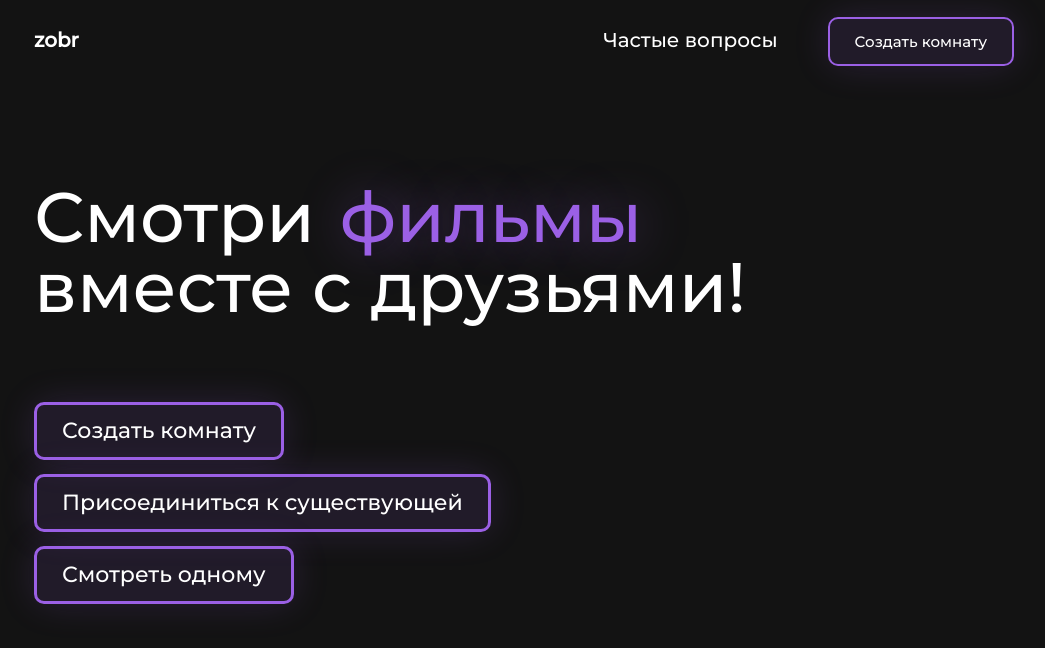
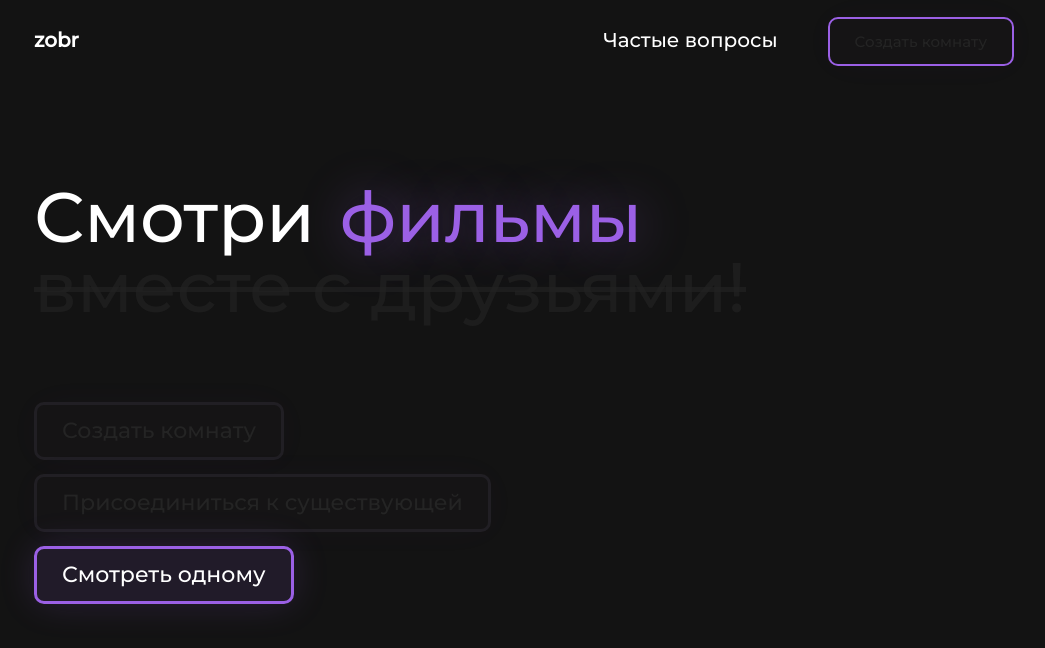
Before and after one commit to TePMo-Tapo4eK/zobr, a React app: page / in a window 1280 px wide. Shown: the whole page, without its empty margins (116-1161 px from the left). Built offline with nearby package versions, Linux system fonts and the light colour scheme.

```diff
--- a/src/components/FilmModal.js
+++ b/src/components/FilmModal.js
@@ -1,7 +1,7 @@
 import React from "react";
 import "./css-comp/film-modal.css";
 import img from "./images/1.jpg";
-import Slider from "./slider/slider";
+import { Link } from "react-router-dom";
 
 const FilmModal = ({ active, setActive }) => {
   return (
@@ -46,9 +46,9 @@
               </div>
             </div>
             <div className="film_btn">
-              <a className="btn" href="13-res.html">
+              <Link className="btn" to='/film'>
                 Выбрать фильм и создать комнату
-              </a>
+              </Link>
             </div>
           </div>
           </div>
--- a/src/components/MainPageContent.js
+++ b/src/components/MainPageContent.js
@@ -7,10 +7,10 @@
     <div className="main_page_content">
         <div className="page_text">
             <h1 className="title">Смотри <p className="title_p">фильмы</p></h1>
-            <p className="title">вместе с друзьями!</p>
+            <p className="title disabled-text">вместе с друзьями!</p>
             <ul className="page_btns">
-                <li><Link to='/create' className="btn">Создать комнату</Link></li>
-                <li><Link to='/join' className="btn">Присоединиться к существующей</Link></li>
+                <li><Link to='/create' className="btn disabled" >Создать комнату</Link></li>
+                <li><Link to='/join' className="btn disabled">Присоединиться к существующей</Link></li>
                 <li><Link to='/films'className="btn">Смотреть одному</Link></li>
             </ul>
         </div>
--- a/src/components/header.js
+++ b/src/components/header.js
@@ -11,7 +11,7 @@
         </div>
         <ul>
           <li><a className="link">Частые вопросы</a></li>
-          <li><Link className="btn" to="/create">Создать комнату</Link></li>
+          <li><Link className="btn disabled" to="/create">Создать комнату</Link></li>
         </ul>
       </div>
     </div>
--- a/src/pages/App.css
+++ b/src/pages/App.css
@@ -13,6 +13,20 @@
     -moz-box-shadow: 0px 0px 38px -3px rgba(155, 96, 229, 0.2);
     box-shadow: 0px 0px 38px -3px rgba(155, 96, 229, 0.2);
 }
+.disabled{
+    color: rgb(36, 36, 36);
+    pointer-events: none;
+   cursor: default;
+   border: 3px solid #211f24;
+    background-color: rgba(88, 76, 104, 0.03);
+    -webkit-box-shadow: 0px 0px 38px -3px rgba(155, 96, 229, 0.03);
+    -moz-box-shadow: 0px 0px 38px -3px rgba(155, 96, 229, 0.03);
+    box-shadow: 0px 0px 38px -3px rgba(155, 96, 229, 0.03);
+}
+.disabled-text{
+    text-decoration: line-through 5px;
+    color: rgba(34, 34, 34, 0.7);
+}
 .btn:hover {
     background-color: rgba(155, 96, 229, 0.3);
     transition-duration: 0.1s;
```
